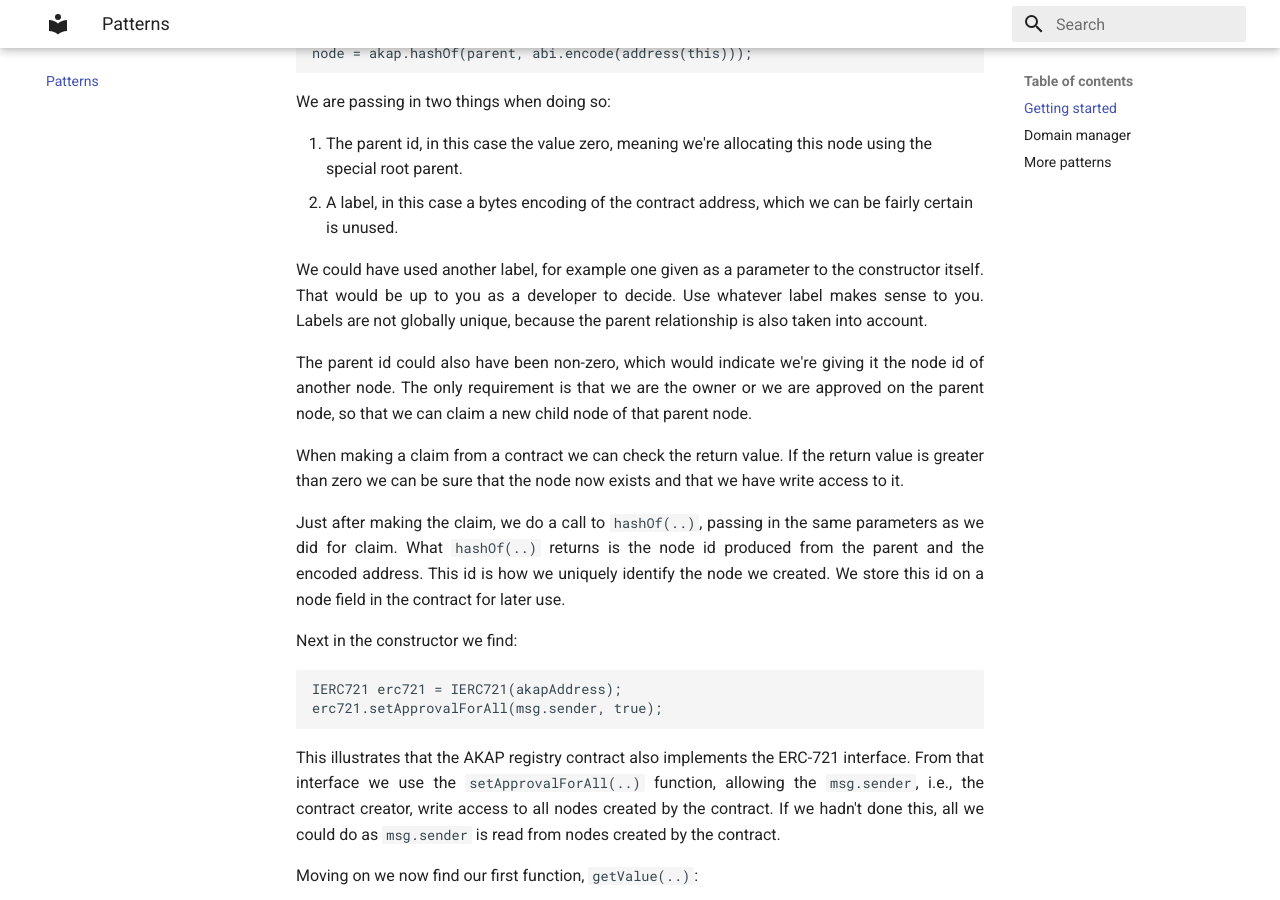
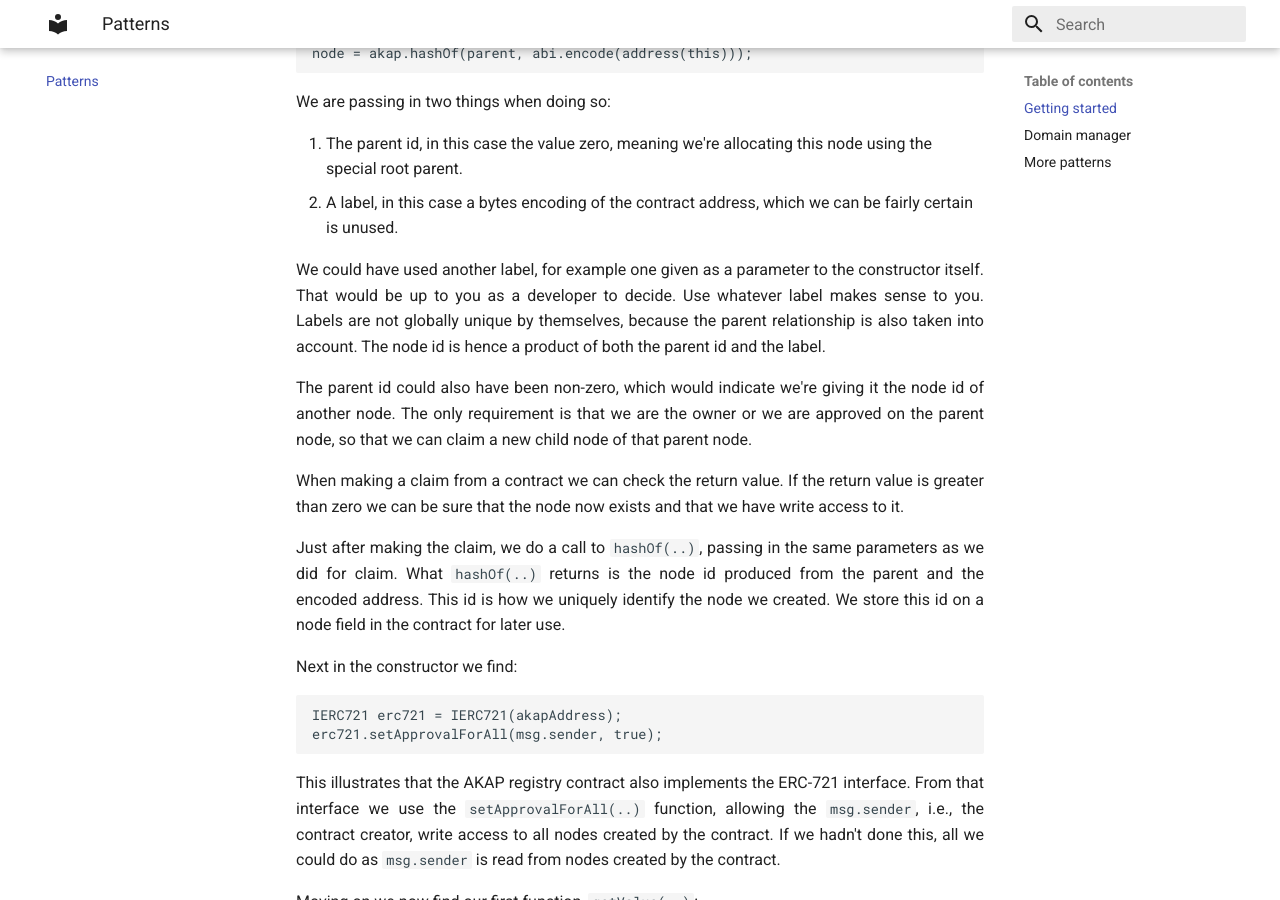
Before and after one commit to cfelde/AKAP-docs, an MkDocs documentation site: the page built from docs/patterns.md, in a window 1280 px wide and 900 px high, scrolled down 619 px. Built offline with MkDocs 1.6.1 and Material for MkDocs 9.7.7, drawn with Linux system fonts in a browser that asks for light colours; some of the changed text lies outside the part shown.

Commit message:
Minor edits

```diff
--- a/docs/patterns.md
+++ b/docs/patterns.md
@@ -23,7 +23,7 @@ We are passing in two things when doing so:
 1. The parent id, in this case the value zero, meaning we're allocating this node using the special root parent.
 2. A label, in this case a bytes encoding of the contract address, which we can be fairly certain is unused.
 
-We could have used another label, for example one given as a parameter to the constructor itself. That would be up to you as a developer to decide. Use whatever label makes sense to you. Labels are not globally unique, because the parent relationship is also taken into account.
+We could have used another label, for example one given as a parameter to the constructor itself. That would be up to you as a developer to decide. Use whatever label makes sense to you. Labels are not globally unique by themselves, because the parent relationship is also taken into account. The node id is hence a product of both the parent id and the label.
 
 The parent id could also have been non-zero, which would indicate we're giving it the node id of another node. The only requirement is that we are the owner or we are approved on the parent node, so that we can claim a new child node of that parent node.
 
```
Also changed, not shown: other parts of docs/patterns.md (+1 -1 lines), docs/components.md (+2 -2 lines).
